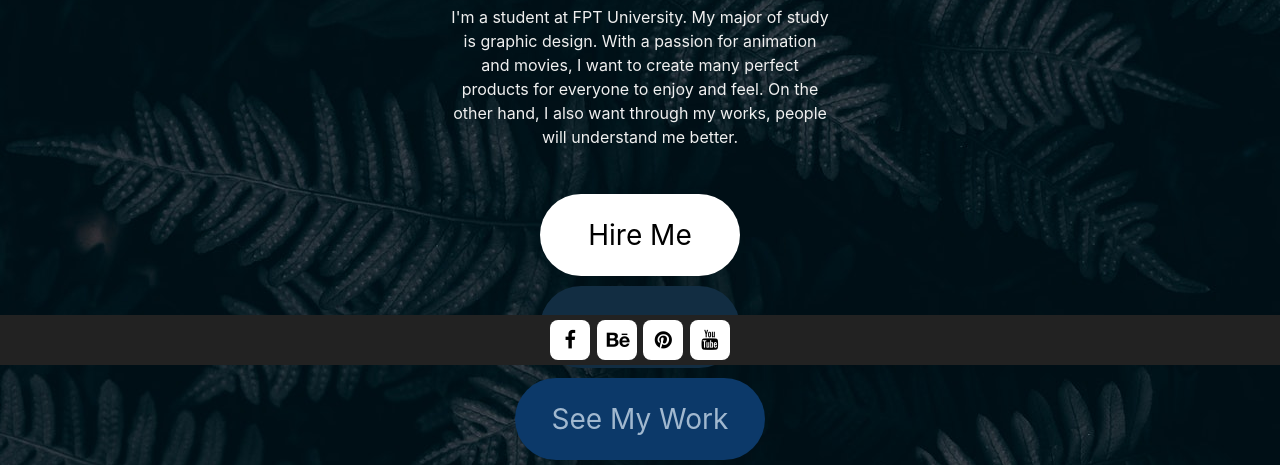
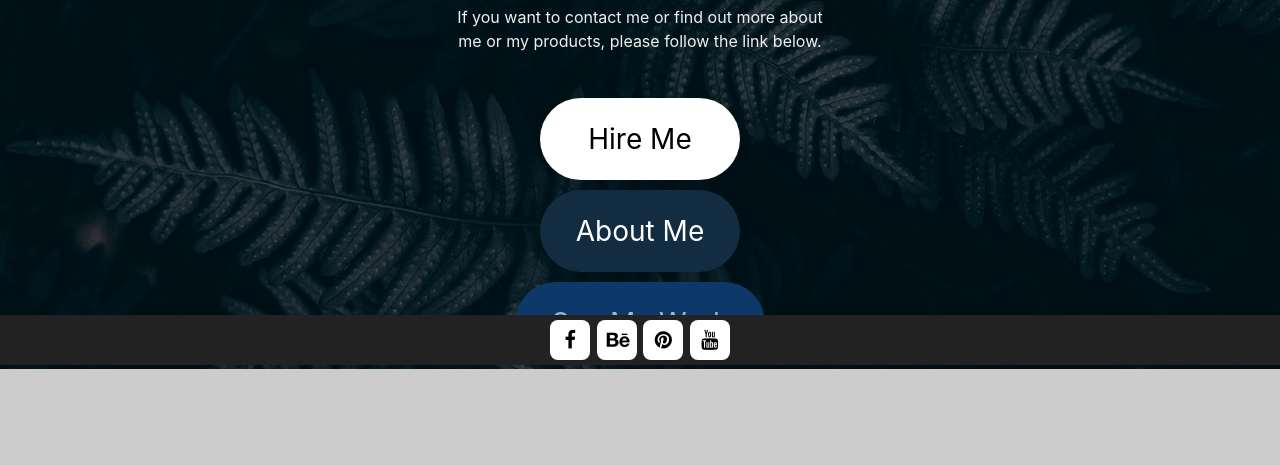
Before and after one commit to sonth3299/xown.portfolio.github.io, a plain HTML site: page index.html in a window 1280 px wide. Shown: the part 435-900 px from the top of the page. After the commit the page ends 804 px from the top, so only its background shows below. Drawn offline with nearby package versions, Linux system fonts and the light colour scheme; files whose address does not match are found by name.

Commit message:
Update index.html

```diff
--- a/index.html
+++ b/index.html
@@ -14,7 +14,7 @@
 
 <style>
 	body {
-		background-image: url(D:/Dowload/wdt/port%20online/image/bgr.jpg);
+		background-image: url(image/bgr.jpg);
 		background-color: #cccccc;
 	}
 
@@ -145,7 +145,7 @@
 			<div class="col-lg text-center">
 				<br><br><br><br><br><br><br><br><br>
 				<h1 class="pt-4" style="text-align: center;color: white">Hi, Thank you for visiting my website!</h1>
-				<p style="color: #f0f0f0;text-align: center">I'm a student at FPT University. My major of study is graphic design. With a passion for animation and movies, I want to create many perfect products for everyone to enjoy and feel. On the other hand, I also want through my works, people will understand me better.
+				<p style="color: #f0f0f0;text-align: center">If you want to contact me or find out more about me or my products, please follow the link below.
 				</p>
 				<br>
 				<button type="button" class="button" style="background-color: white;color: black" onclick="window.location.href='Contact.html'">Hire Me</button>
```
